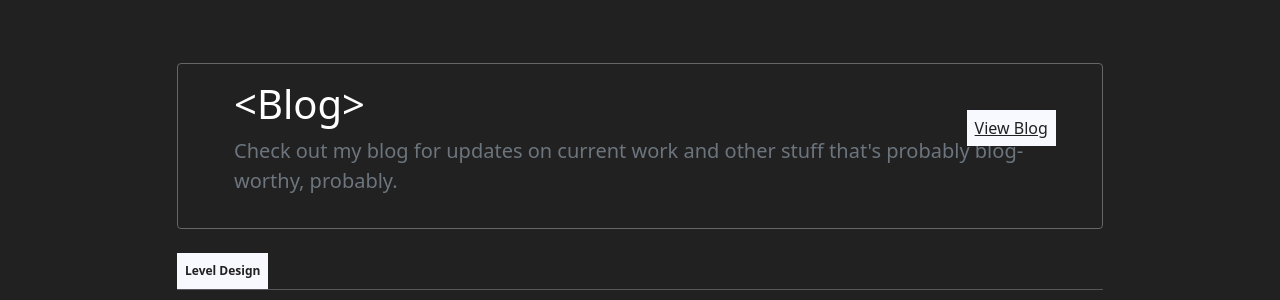
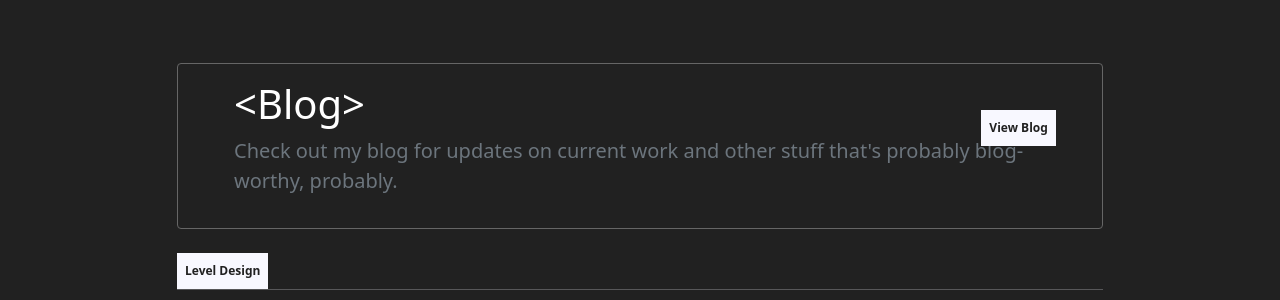
Before and after one commit to davemcdowell/portfolio, a Jekyll site: the page built from index.html, in a window 1280 px wide and 1400 px high, scrolled down 736 px. Shown: the part 150-450 px from the top of the window. Built offline with Jekyll 4.4.1, drawn with Linux system fonts in a browser that asks for light colours; nearby versions of some CDN libraries.

Commit message:
Update moxxi.css

```diff
--- a/assets/moxxi.css
+++ b/assets/moxxi.css
@@ -227,6 +227,10 @@ hr {
   bottom: 50%;
   right: 5%;
   display: inline-block;
+  font-size: 0.75rem;
+  font-weight: 600;
+  color: var(--bg-color-dark);
+  text-decoration: none;
   background-color: var(--default-type-color);
   color: var(--bg-color-dark);
   padding: 6px 8px 6px 8px;
```
